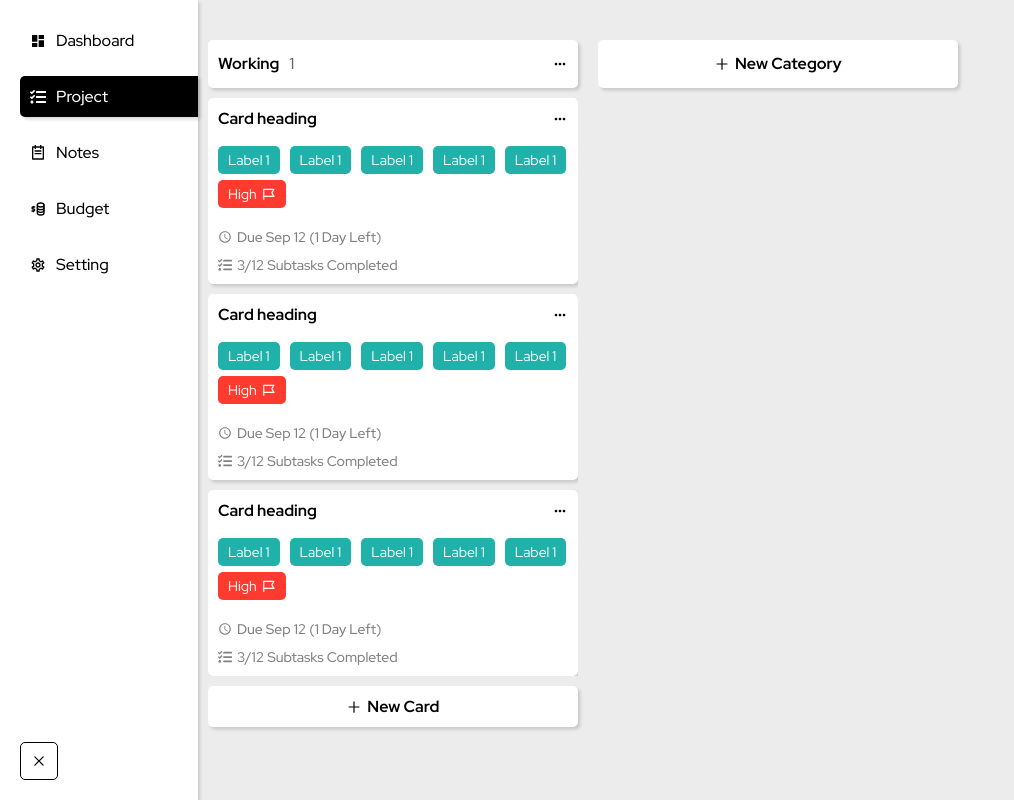
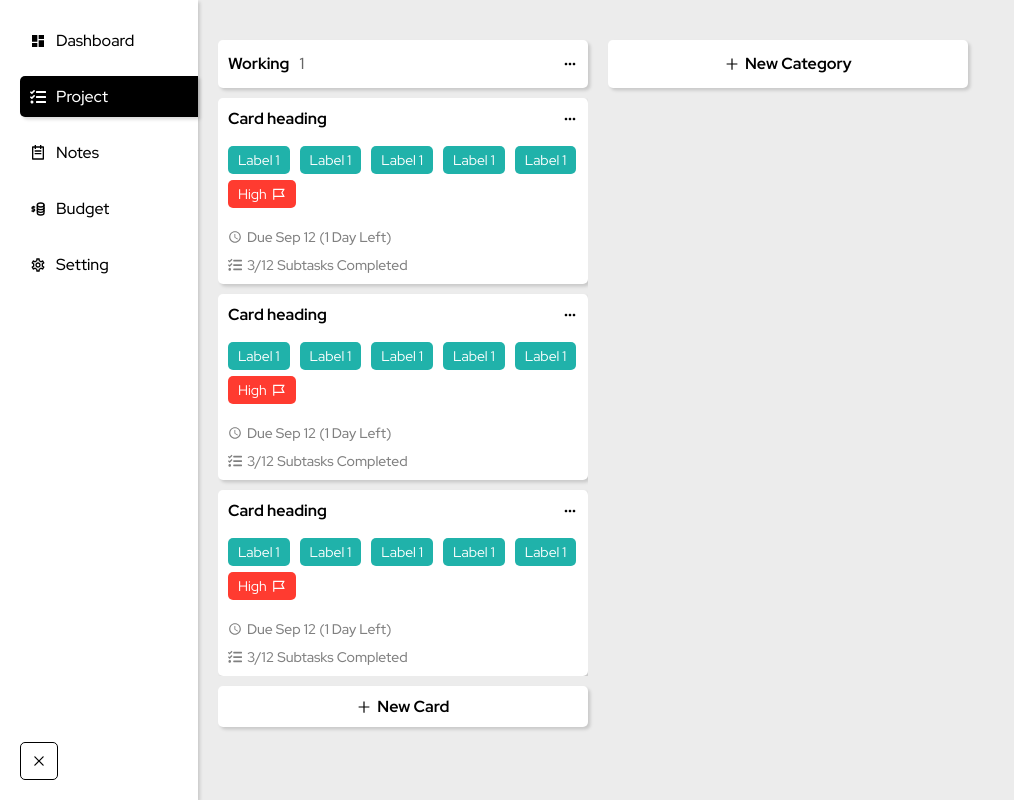
Before and after one commit to Kaka5hi/personal-planner, a React (Create React App) app: page /project/board/1 in a window 1280 px wide. Shown: the whole page, without its empty margins (0-1014 px from the left). Built offline with nearby package versions, Linux system fonts and the light colour scheme.

Commit message:
Update Board.css

```diff
--- a/src/pages/Board.css
+++ b/src/pages/Board.css
@@ -7,7 +7,7 @@
 .board_inner-container {
   min-width: fit-content;
   height: 100%;
-  padding-right: 5px;
+  padding: 0 10px;
   display: flex;
   gap: 20px;
 }
```
